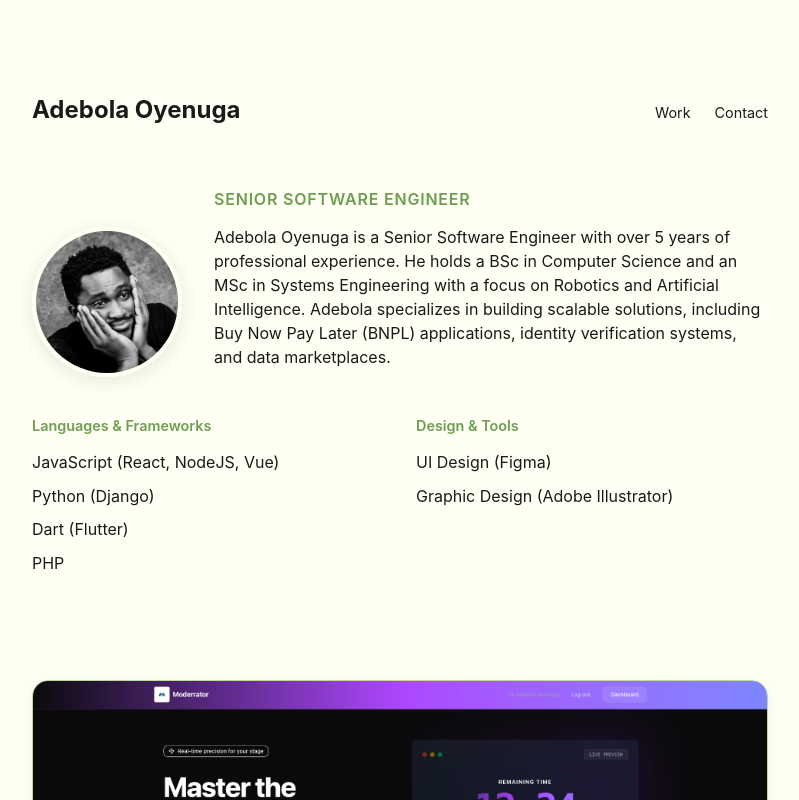
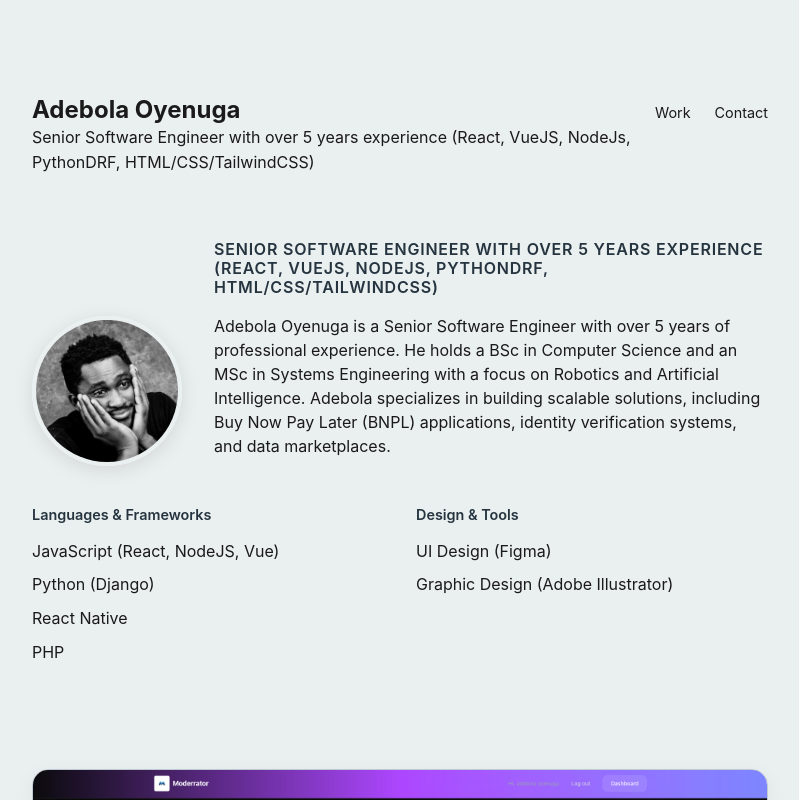
Before and after one commit to debolacodes/myportfolio, a React (Vite) app: page / in a window 1280 px wide. Shown: the top 800 px of the page, without its empty margins (240-1039 px from the left). Built offline with nearby package versions, Linux system fonts and the light colour scheme.

Commit message:
changed invoice app

```diff
--- a/src/components/Header.tsx
+++ b/src/components/Header.tsx
@@ -11,7 +11,10 @@ export const Header = () => {
             justifyContent: 'space-between',
             alignItems: 'baseline'
         }}>
-            <h1 style={{ fontSize: '1.5rem', fontWeight: 700, margin: 0 }}>{name}</h1>
+            <div>
+                <h1 style={{ fontSize: '1.5rem', fontWeight: 700, margin: 0 }}>{name}</h1>
+                <p style={{ fontSize: '1rem', fontWeight: 400, margin: 0 }}>{portfolioData.personal.title}</p>
+            </div>
             <nav>
                 <a href="#projects" style={{ marginRight: '1.5rem', fontSize: '0.9rem' }}>Work</a>
                 <a href="#contact" style={{ fontSize: '0.9rem' }}>Contact</a>
--- a/src/components/ProjectCard.tsx
+++ b/src/components/ProjectCard.tsx
@@ -12,7 +12,7 @@ export const ProjectCard = ({ project }: ProjectCardProps) => {
                 borderRadius: '16px',
                 background: '#ffffff',
                 boxShadow: '0 4px 20px rgba(0, 0, 0, 0.05)',
-                marginBottom: '4rem',
+                marginBottom: '2rem',
                 border: '1px solid var(--color-border)',
                 overflow: 'hidden',
                 transition: 'transform 0.2s ease, box-shadow 0.2s ease',
--- a/src/data/portfolio.ts
+++ b/src/data/portfolio.ts
@@ -17,10 +17,10 @@ export interface Project {
 export const portfolioData = {
     personal: {
         name: "Adebola Oyenuga",
-        title: "Senior Software Engineer",
+        title: "Senior Software Engineer with over 5 years experience (React, VueJS, NodeJs, PythonDRF, HTML/CSS/TailwindCSS)",
         summary: `Adebola Oyenuga is a Senior Software Engineer with over 5 years of professional experience. He holds a BSc in Computer Science and an MSc in Systems Engineering with a focus on Robotics and Artificial Intelligence. Adebola specializes in building scalable solutions, including Buy Now Pay Later (BNPL) applications, identity verification systems, and data marketplaces.`,
         coreStack: {
-            languages: ["JavaScript (React, NodeJS, Vue)", "Python (Django)", "Dart (Flutter)", "PHP"],
+            languages: ["JavaScript (React, NodeJS, Vue)", "Python (Django)", "React Native", "PHP"],
             designTools: ["UI Design (Figma)", "Graphic Design (Adobe Illustrator)"],
             expertise: ["Leading technical teams", "Developing NPM packages", "Creating technical visions"]
         },
--- a/src/index.css
+++ b/src/index.css
@@ -1,10 +1,10 @@
 :root {
   --font-main: 'Inter', system-ui, Avenir, Helvetica, Arial, sans-serif;
-  --color-bg: #fffff3;
+  --color-bg: #EAEFEF;
   --color-text: #1a1a1a;
-  --color-text-secondary: #6D9E51;
-  --color-accent: #A82323;
-  --color-border: #BCD9A2;
+  --color-text-secondary: #25343F;
+  --color-accent: #FF9B51;
+  --color-border: #BFC9D1;
   --spacing-unit: 1rem;
   --max-width: 800px;
 }
```
